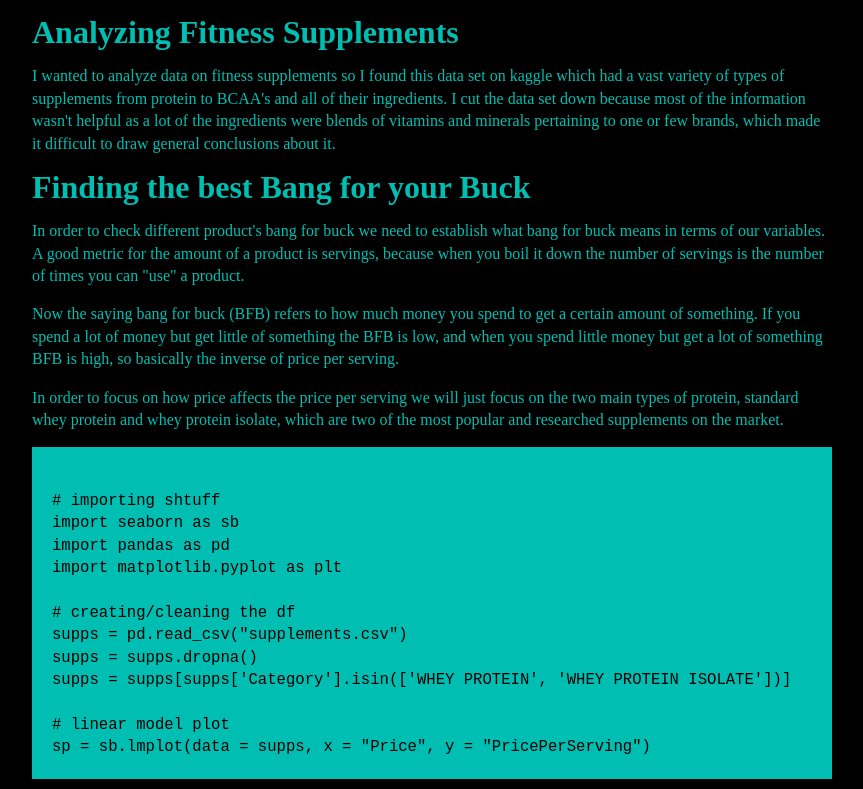
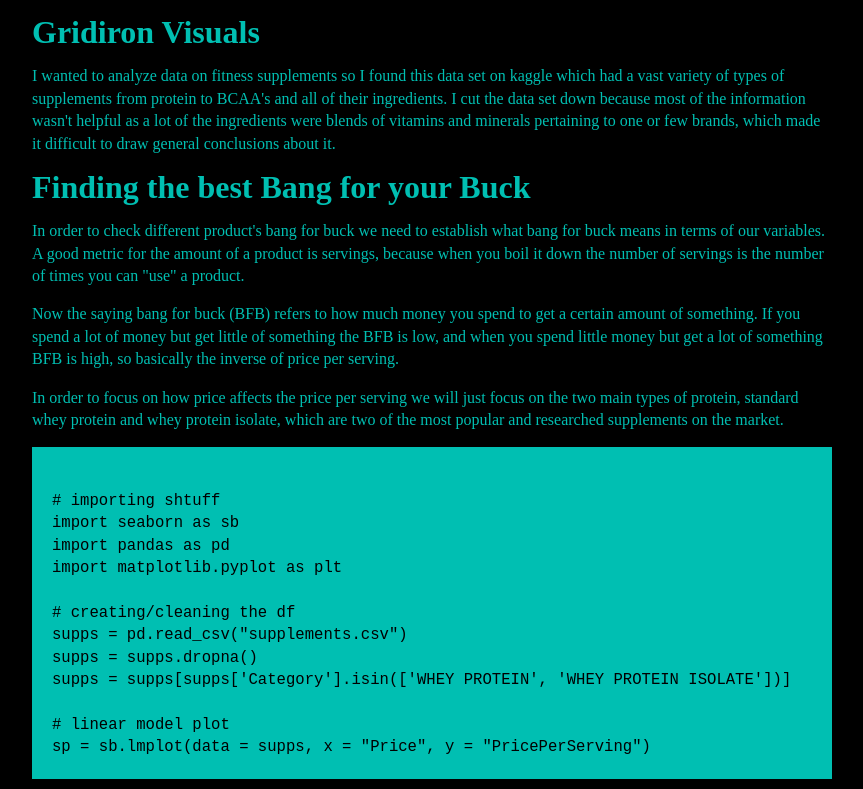
Before and after one commit to daytonroberts/Gridiron-Visuals, a plain HTML site: page index.html in a window 1280 px wide. Shown: the top 789 px of the page, without its empty margins (208-1071 px from the left). Drawn offline with Linux system fonts and the light colour scheme.

Commit message:
Update index.html

```diff
--- a/index.html
+++ b/index.html
@@ -7,7 +7,7 @@
 
 	<meta http-equiv="Content-Type" content="text/html; charset=utf-8"/>
 
-	<title>Supplement Analysis</title>
+	<title>Gridiron Visuals</title>
 
 	<style type="text/css" media="screen">
 
@@ -60,7 +60,7 @@
     }
 </style>
 
-<h1>Analyzing Fitness Supplements</h1>
+<h1>Gridiron Visuals</h1>
 
 <p>I wanted to analyze data on fitness supplements so I found this data set on kaggle which had a vast variety of types of supplements from protein to BCAA's and all of their ingredients. I cut the data set down because most of the information wasn't helpful as a lot of the ingredients were blends of vitamins and minerals pertaining to one or few brands, which made it difficult to draw general conclusions about it.</p>
 
```
